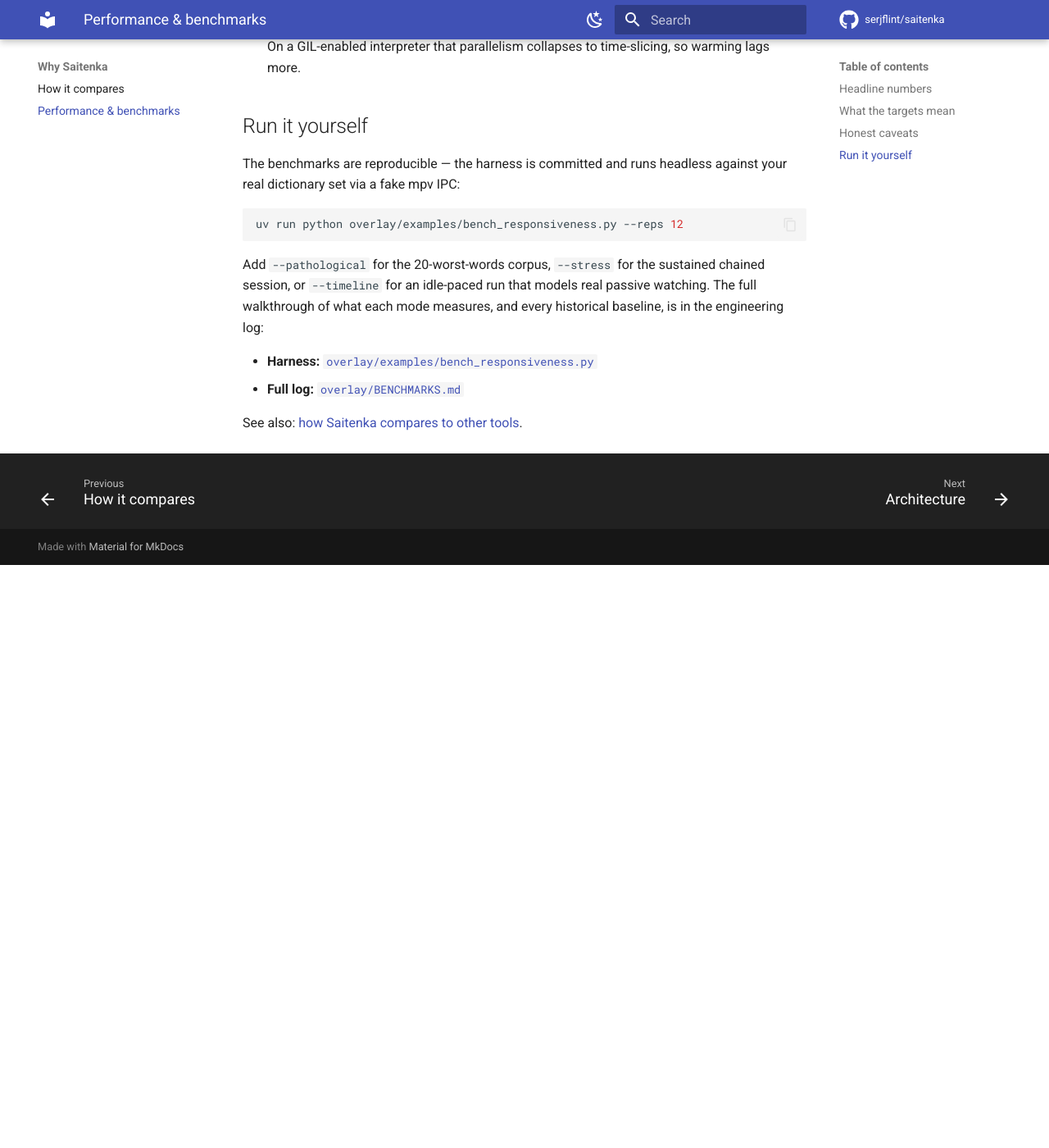
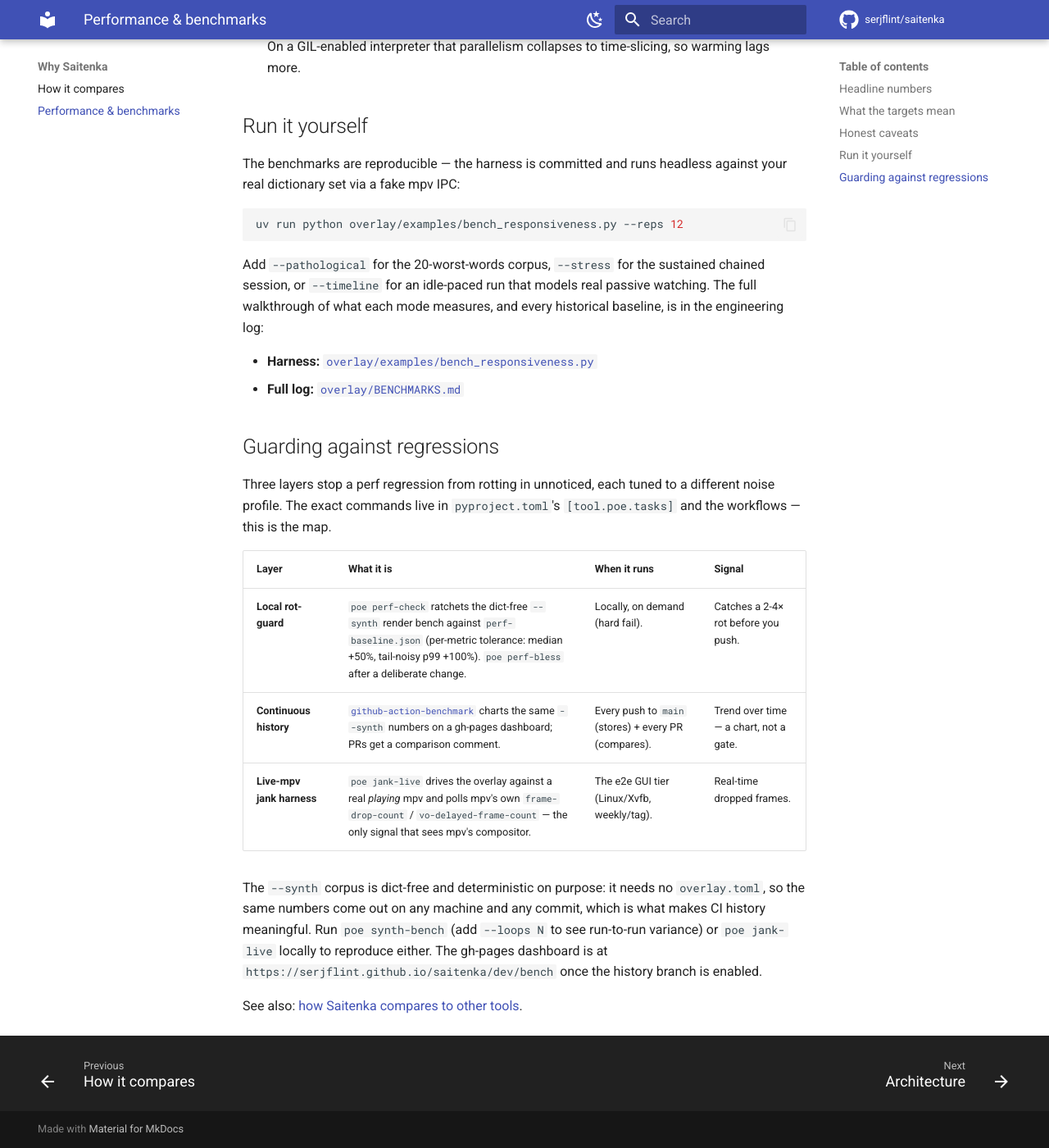
Before and after one commit to serjflint/saitenka, an MkDocs documentation site: the page built from docs/why/benchmarks.md, in a window 1280 px wide and 1400 px high, scrolled down 2069 px. Shown: the whole window at 82% size. Built offline with MkDocs 1.6.1 and Material for MkDocs 9.7.7, drawn with Linux system fonts in a browser that asks for light colours; comment, search, counter and statistics services are not loaded; before the commit the page ends 2758 px from its top, so only the background shows below that.

Commit message:
docs(benchmarks): document the three-layer perf regression guarding (#33/#32)
The canonical benchmarks page now maps the local rot-guard, the github-action-benchmark
gh-pages history, and the live-mpv jank harness — pointing at the poe tasks/workflows as
the source of truth rather than restating commands.

```diff
--- a/docs/why/benchmarks.md
+++ b/docs/why/benchmarks.md
@@ -79,4 +79,21 @@
 - **Harness:** [`overlay/examples/bench_responsiveness.py`](https://github.com/serjflint/saitenka/blob/main/overlay/examples/bench_responsiveness.py)
 - **Full log:** [`overlay/BENCHMARKS.md`](https://github.com/serjflint/saitenka/blob/main/overlay/BENCHMARKS.md)
 
+## Guarding against regressions
+
+Three layers stop a perf regression from rotting in unnoticed, each tuned to a different noise profile.
+The exact commands live in `pyproject.toml`'s `[tool.poe.tasks]` and the workflows — this is the map.
+
+| Layer | What it is | When it runs | Signal |
+|---|---|---|---|
+| **Local rot-guard** | `poe perf-check` ratchets the dict-free `--synth` render bench against `perf-baseline.json` (per-metric tolerance: median +50%, tail-noisy p99 +100%). `poe perf-bless` after a deliberate change. | Locally, on demand (hard fail). | Catches a 2-4× rot before you push. |
+| **Continuous history** | [`github-action-benchmark`](https://github.com/benchmark-action/github-action-benchmark) charts the same `--synth` numbers on a gh-pages dashboard; PRs get a comparison comment. | Every push to `main` (stores) + every PR (compares). | Trend over time — a chart, not a gate. |
+| **Live-mpv jank harness** | `poe jank-live` drives the overlay against a real *playing* mpv and polls mpv's own `frame-drop-count` / `vo-delayed-frame-count` — the only signal that sees mpv's compositor. | The e2e GUI tier (Linux/Xvfb, weekly/tag). | Real-time dropped frames. |
+
+The `--synth` corpus is dict-free and deterministic on purpose: it needs no `overlay.toml`, so the same
+numbers come out on any machine and any commit, which is what makes CI history meaningful. Run
+`poe synth-bench` (add `--loops N` to see run-to-run variance) or `poe jank-live` locally to reproduce
+either. The gh-pages dashboard is at `https://serjflint.github.io/saitenka/dev/bench` once the history
+branch is enabled.
+
 See also: [how Saitenka compares to other tools](comparisons.md).
```
